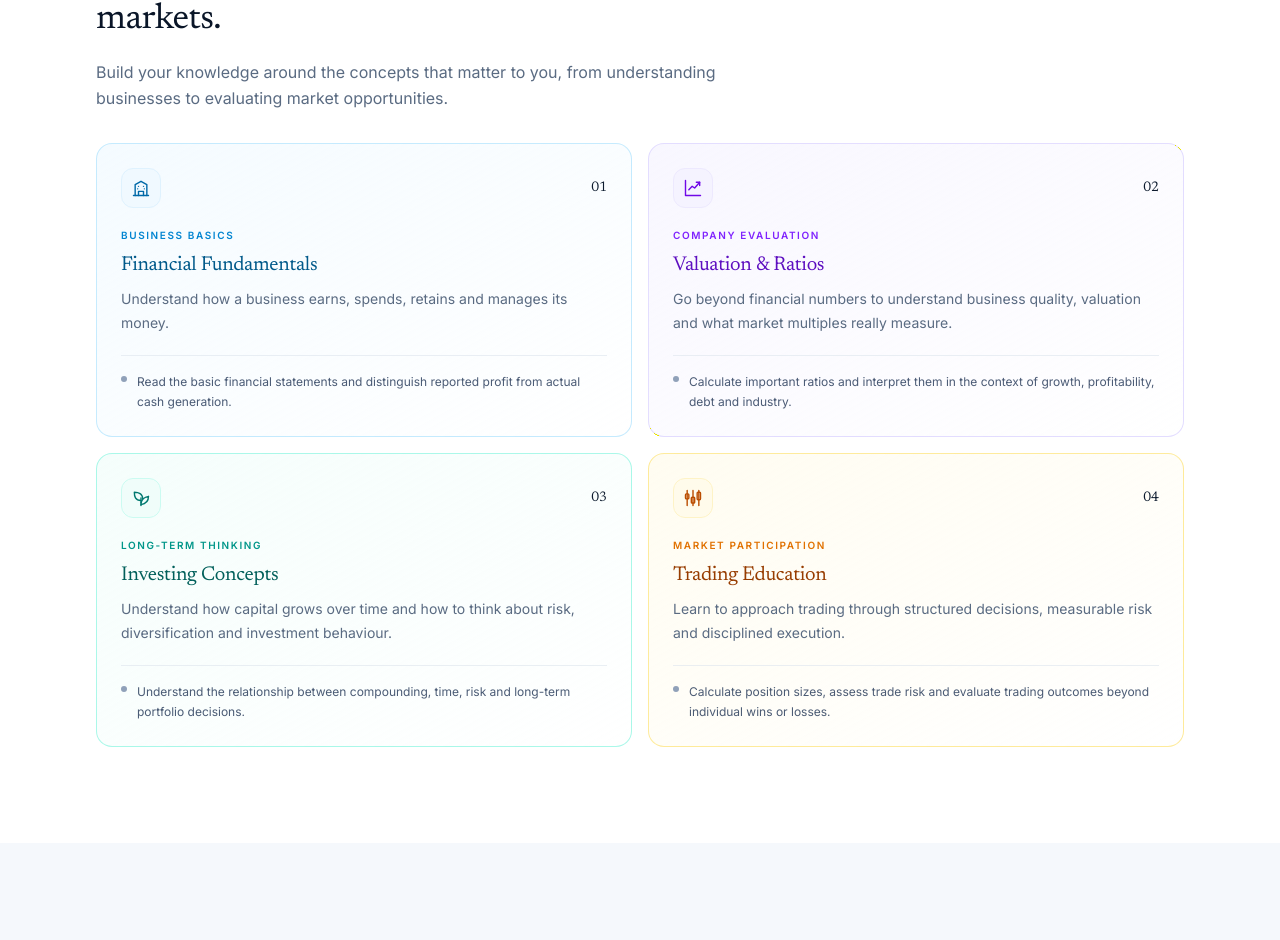
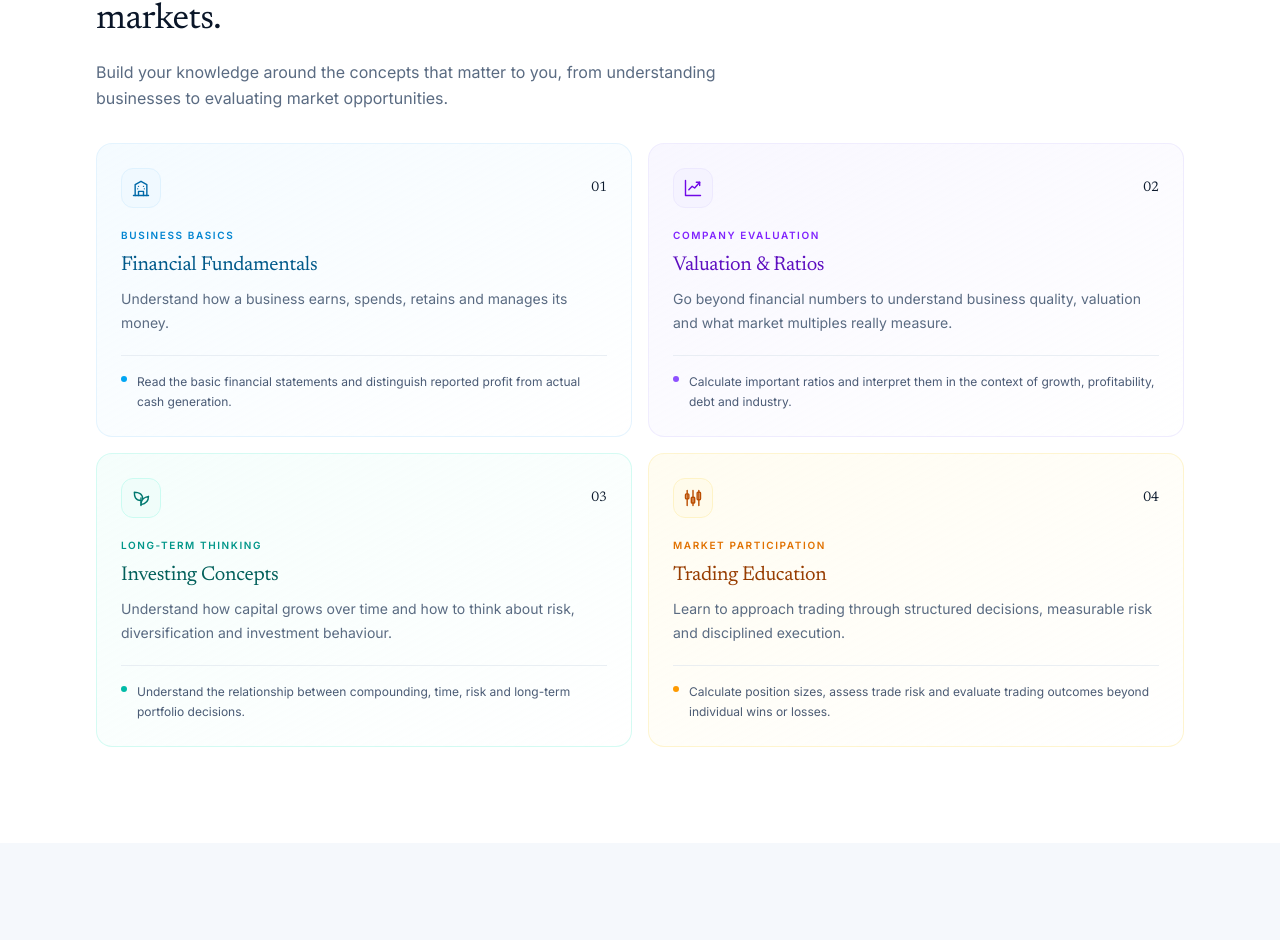
Before and after one commit to dilseresearchlab-git/Advisory, a Next.js app: page /learn in a window 1280 px wide. Shown: the part 1009-1949 px from the top of the page. Built offline with nearby package versions, Linux system fonts and the light colour scheme.

Commit message:
git initial commit

```diff
--- a/src/components/pages/learn/LearningPaths.jsx
+++ b/src/components/pages/learn/LearningPaths.jsx
@@ -9,7 +9,7 @@ const themes = {
     numberColor: "text-sky-600",
     accent: "bg-sky-500",
     surface: "from-sky-50/70",
-    border: "border-sky-200/80",
+    border: "border-sky-100/80",
   },
 
   valuation: {
@@ -20,7 +20,7 @@ const themes = {
     numberColor: "text-violet-600",
     accent: "bg-violet-500",
     surface: "from-violet-50/70",
-    border: "border-violet-200/80",
+    border: "border-violet-100/80",
   },
 
   investing: {
@@ -31,7 +31,7 @@ const themes = {
     numberColor: "text-teal-600",
     accent: "bg-teal-500",
     surface: "from-teal-50/70",
-    border: "border-teal-200/80",
+    border: "border-teal-100/80",
   },
 
   trading: {
@@ -42,7 +42,7 @@ const themes = {
     numberColor: "text-amber-600",
     accent: "bg-amber-500",
     surface: "from-amber-50/70",
-    border: "border-amber-200/80",
+    border: "border-amber-100/80",
   },
 };
 
@@ -119,7 +119,7 @@ export default function LearningPaths({ tracks = [] }) {
             return (
               <article
                 key={track.id}
-                className={`group relative overflow-hidden rounded-2xl border ${theme.border} bg-linear-to-br ${theme.surface} to-white p-5 transition-colors duration-300 hover:border-slate-300 sm:p-6`}
+                className={`group relative overflow-hidden rounded-2xl border ${theme.border} bg-gradient-to-br ${theme.surface} to-white p-5 transition-colors duration-300 hover:border-slate-300 sm:p-6`}
               >
                 {/* Heading row */}
                 <div className="flex items-center justify-between">
@@ -157,7 +157,7 @@ export default function LearningPaths({ tracks = [] }) {
                 {track.outcome && (
                   <div className="mt-5 flex items-start gap-2.5 border-t border-slate-200/70 pt-4">
                     <span
-                      className={`mt-1 h-1.5 w-1.5 shrink-0 rounded-full bg-slate-400`}
+                      className={`mt-1 h-1.5 w-1.5 shrink-0 rounded-full ${theme.accent}`}
                     />
 
                     <p className="text-xs leading-5 text-navy/75">
```
